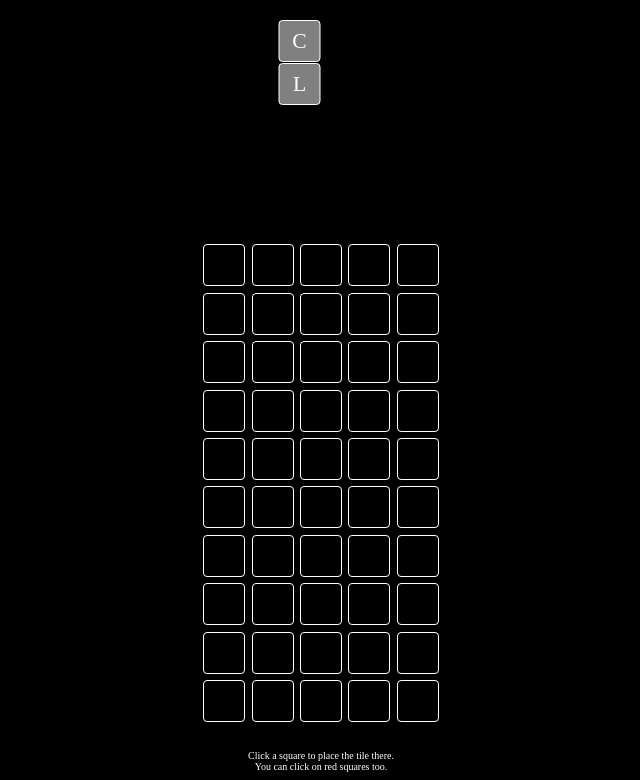
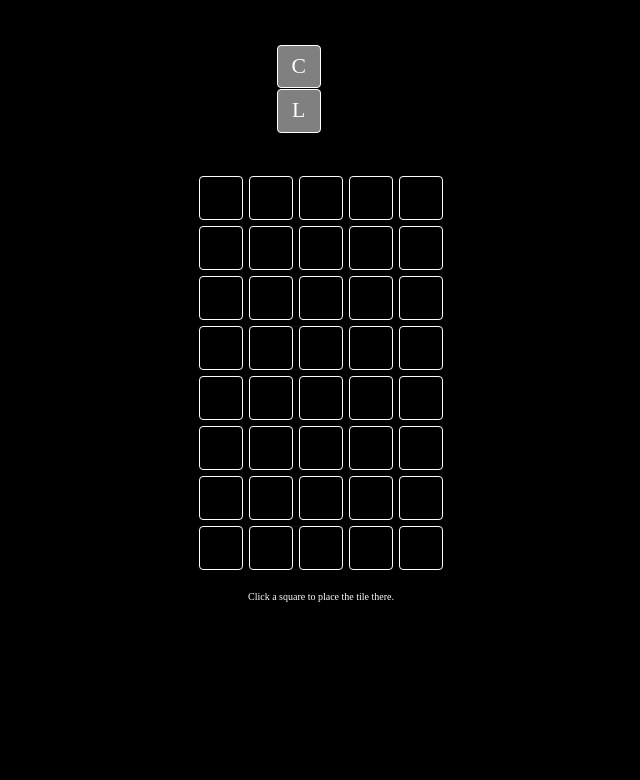
Before and after one commit to mwenge/wordris, a plain HTML site: page index.html in a window 1280 px wide. Shown: the part 28-808 px from the top of the page, without its empty margins (319-959 px from the left). Drawn offline with Linux system fonts and the light colour scheme.

Commit message:
Add tips, fix layout

```diff
--- a/app/main.js
+++ b/app/main.js
@@ -1,4 +1,5 @@
 import { tilePlane } from './tiles.js';
+import { wordrisTips } from './tips.js';
 
 function showCurrent(tile, whichTile, tileName) {
   //Convert the absolute co-ordinates of the tile to relative co-ordinates
@@ -51,7 +52,7 @@ let startTile;
 let currentTile;
 let info;
 let playerGuesses = [];
-let defaultRows = 10;
+let defaultRows = 8;
 score.onclick = init;
 
 function init() {
@@ -73,6 +74,7 @@ function init() {
       showScore(playerScore);
       return;
     }
+    tip.textContent = wordrisTips.next().value;
     currentTile = showCurrent(info.tiles[randomizedTiles[startTile]], current, 'current');
     startTile++;
   }
@@ -101,10 +103,12 @@ function init() {
         offset = 1;
       }
 
+      // Detect invalid placement.
       for (var j = 0; j < currentTile.coords.length; j++) {
         let nr = r + currentTile.coords[j][0];
         let nc = col + currentTile.coords[j][1] - offset;
-        if (nr > info.plane.length || nc > info.plane[0].length) {
+        if (nr > info.plane.length || nc > info.plane[0].length
+            || nc < 1) {
           console.log("Invalid placement");
           return;
         }
--- /dev/null
+++ b/app/tips.js
@@ -0,0 +1,14 @@
+const tips = [
+      "Click a square to place the tile there." ,
+      "You can place the tile on incorrect guesses to overwrite them." ,
+      "Remember the value for incorrectly placed tiles - it will help you figure out the next word." ,
+      "The objective is to get as many green rows as possible." ,
+];
+function* getNext(array) {
+    for (let i = 0; i < array.length; i++) {
+      yield array[i];
+    }
+    return;
+}
+
+export const wordrisTips = getNext(tips);
--- a/index.css
+++ b/index.css
@@ -1,5 +1,5 @@
 :root {
-  --cell-width: 2.5vh;
+  --cell-width: 2.7vh;
   --current-cell-offset: 6vh;
 }
 html,body {
@@ -33,11 +33,6 @@ html,body {
 }
 .tip {
   font-size: 10px;
-  position: absolute;
-  width: 100%;
-  bottom: 0px;
-  left: 50%;
-  transform: translate(-50%);
   color: white;
   text-align: center;
 }
@@ -52,20 +47,17 @@ html,body {
   overflow: hidden;
   display: grid;
   grid-template-columns: repeat(5, 1fr);
-  grid-template-rows: repeat(10, 1fr);
+  grid-template-rows: repeat(8, 1fr);
   gap: 0.8vh;
-  position: absolute;
-  bottom: 50px;
+  padding-bottom: var(--cell-width);
 }
 .current {
+  padding-top: calc(var(--cell-width) * 3);
   display: grid;
   grid-template-columns: repeat(2, 1fr);
   grid-template-rows: repeat(2, 1fr);
   gap: 1px;
-  position: absolute;
-  top: var(--current-cell-offset);
-  left: 50%;
-  transform: translate(-50%);
+  padding-bottom: calc(var(--cell-width) * 2);
 }
 .currentcell, .cell {
   color: white;
@@ -73,7 +65,7 @@ html,body {
   height: var(--cell-width);
   line-height: var(--cell-width);
   width: var(--cell-width);
-  font-size: 2.7vh;
+  font-size: var(--cell-width);
   padding: 10px;
   text-align: center;
   vertical-align: middle;
--- a/index.html
+++ b/index.html
@@ -9,17 +9,17 @@
   <script type="module" src="app/main.js"></script>
   <div class="banner">Wordris</div>
   <div class="container">
-    <div id="grid" class="grid"></div>
     <div class="current" id="current">
       <div class="currentcell" currentrow="1" currentcell="0"></div>
       <div class="currentcell" currentrow="1" currentcell="1"></div>
       <div class="currentcell" currentrow="0" currentcell="0"></div>
       <div class="currentcell" currentrow="0" currentcell="1"></div>
     </div>
+    <div id="grid" class="grid"></div>
+    <div class="tip" id="tip"></div>
   </div>
   <div class="score" id="score">
     <div class="button" id="result"></div>
     <div class="button" id="playagain">Click to Play Again</div>
   </div>
-  <div class="tip" id="tip">Click a square to place the tile there.<br>You can click on red squares too.</div>
 </body>
```
